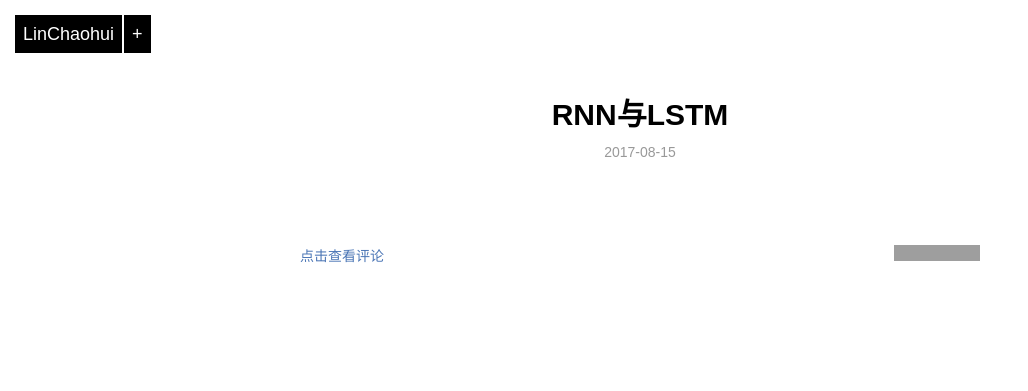
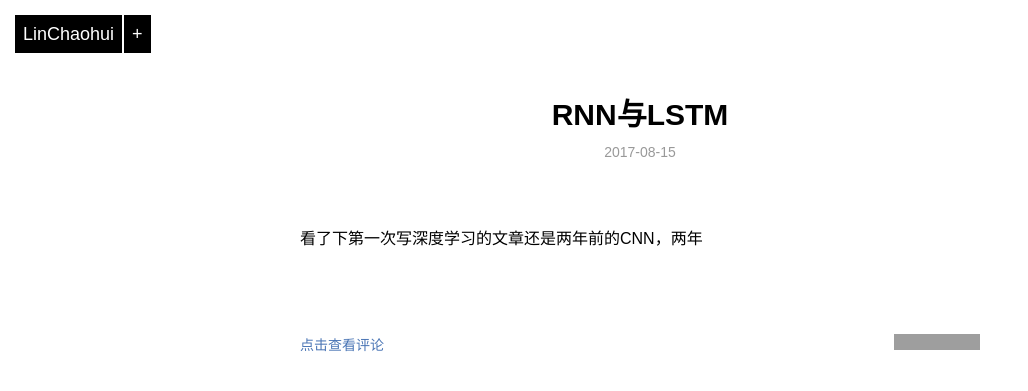
Before and after one commit to chaohui0/chaohui0.github.com, a Jekyll site: the page built from _posts/blog/2017-08-15-rnn-lstm.md, in a window 1280 px wide. Shown: the top 391 px of the page, without its empty margins (0-1028 px from the left). Built offline with Jekyll 4.4.1, drawn with Linux system fonts in a browser that asks for light colours; grey boxes are pictures that could not be loaded.

Commit message:
Update 2017-08-15-rnn-lstm.md

```diff
--- a/_posts/blog/2017-08-15-rnn-lstm.md
+++ b/_posts/blog/2017-08-15-rnn-lstm.md
@@ -5,7 +5,7 @@ description: 深度学习
 category: blog
 ---
 
-
+看了下第一次写深度学习的文章还是两年前的CNN，两年
 
 
 
```
